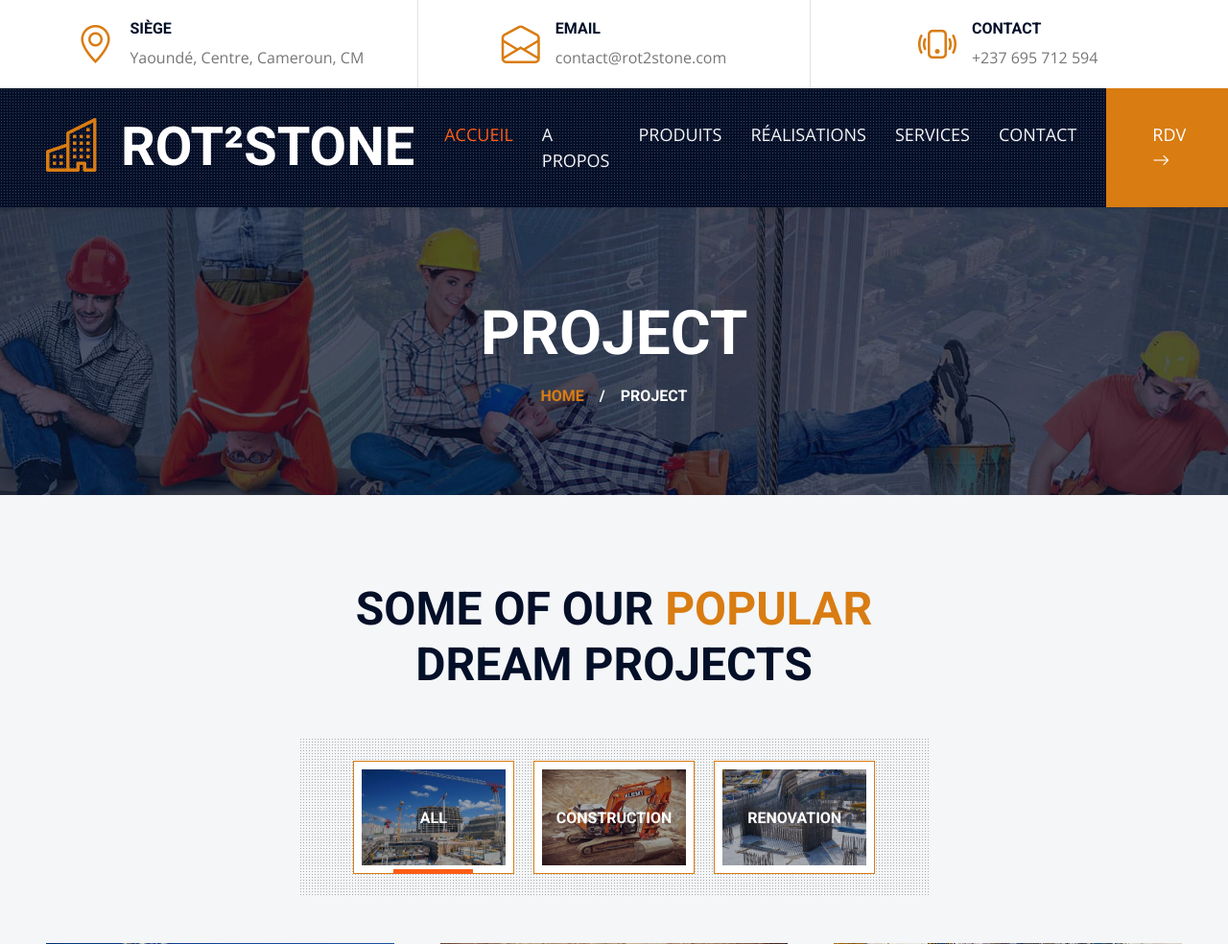
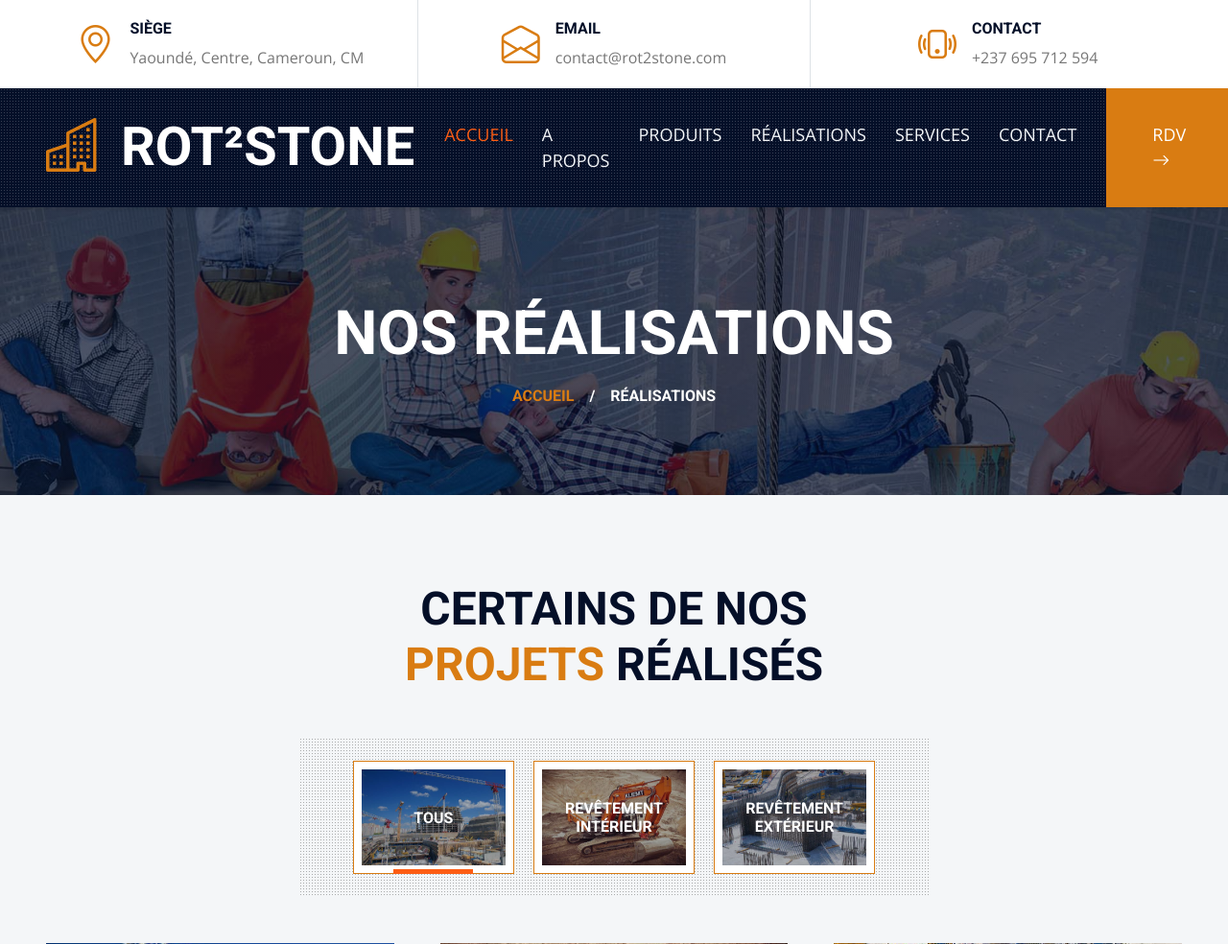
Before and after one commit to borishristi/rot2stone, a Django app: template src/showcase_site/templates/showcase_site/project.html in a window 1280 px wide. Shown: the top 984 px of the page at 96% size. Run offline with Django 3.2, Linux system fonts and the light colour scheme; the template is opened without the code that fills it, so the values that code supplies are empty; some libraries are stand-ins or nearby versions.

Commit message:
Nous avons modifié le menu projet

```diff
--- a/src/showcase_site/templates/showcase_site/project.html
+++ b/src/showcase_site/templates/showcase_site/project.html
@@ -8,11 +8,11 @@
 
     <!-- Page Header Start -->
     <div class="container-fluid page-header">
-        <h1 class="display-3 text-uppercase text-white mb-3">Project</h1>
+        <h1 class="display-3 text-uppercase text-white mb-3">Nos Réalisations</h1>
         <div class="d-inline-flex text-white">
-            <h6 class="text-uppercase m-0"><a href="">Home</a></h6>
+            <h6 class="text-uppercase m-0"><a href="">Accueil</a></h6>
             <h6 class="text-white m-0 px-3">/</h6>
-            <h6 class="text-uppercase text-white m-0">Project</h6>
+            <h6 class="text-uppercase text-white m-0">Réalisations</h6>
         </div>
     </div>
     <!-- Page Header Start -->
@@ -21,7 +21,7 @@
     <!-- Portfolio Start -->
     <div class="container-fluid bg-light py-6 px-5">
         <div class="text-center mx-auto mb-5" style="max-width: 600px;">
-            <h1 class="display-5 text-uppercase mb-4">Some Of Our <span class="text-primary">Popular</span> Dream Projects</h1>
+            <h1 class="display-5 text-uppercase mb-4">Certains de nos<span class="text-primary"> Projets</span> réalisés</h1>
         </div>
         <div class="row gx-5">
             <div class="col-12 text-center">
@@ -30,19 +30,19 @@
                         <li class="btn btn-outline-primary bg-white p-2 active mx-2 mb-4" data-filter="*">
                             <img src="{% static 'img/portfolio-1.jpg' %}" style="width: 150px; height: 100px;">
                             <div class="position-absolute top-0 start-0 end-0 bottom-0 m-2 d-flex align-items-center justify-content-center" style="background: rgba(4, 15, 40, .3);">
-                                <h6 class="text-white text-uppercase m-0">All</h6>
+                                <h6 class="text-white text-uppercase m-0">Tous</h6>
                             </div>
                         </li>
                         <li class="btn btn-outline-primary bg-white p-2 mx-2 mb-4" data-filter=".first">
                             <img src="{% static 'img/portfolio-2.jpg' %}" style="width: 150px; height: 100px;">
                             <div class="position-absolute top-0 start-0 end-0 bottom-0 m-2 d-flex align-items-center justify-content-center" style="background: rgba(4, 15, 40, .3);">
-                                <h6 class="text-white text-uppercase m-0">Construction</h6>
+                                <h6 class="text-white text-uppercase m-0">Revêtement intérieur</h6>
                             </div>
                         </li>
                         <li class="btn btn-outline-primary bg-white p-2 mx-2 mb-4" data-filter=".second">
                             <img src="{% static 'img/portfolio-3.jpg' %}" style="width: 150px; height: 100px;">
                             <div class="position-absolute top-0 start-0 end-0 bottom-0 m-2 d-flex align-items-center justify-content-center" style="background: rgba(4, 15, 40, .3);">
-                                <h6 class="text-white text-uppercase m-0">Renovation</h6>
+                                <h6 class="text-white text-uppercase m-0">Revêtement extérieur</h6>
                             </div>
                         </li>
                     </ul>
```
